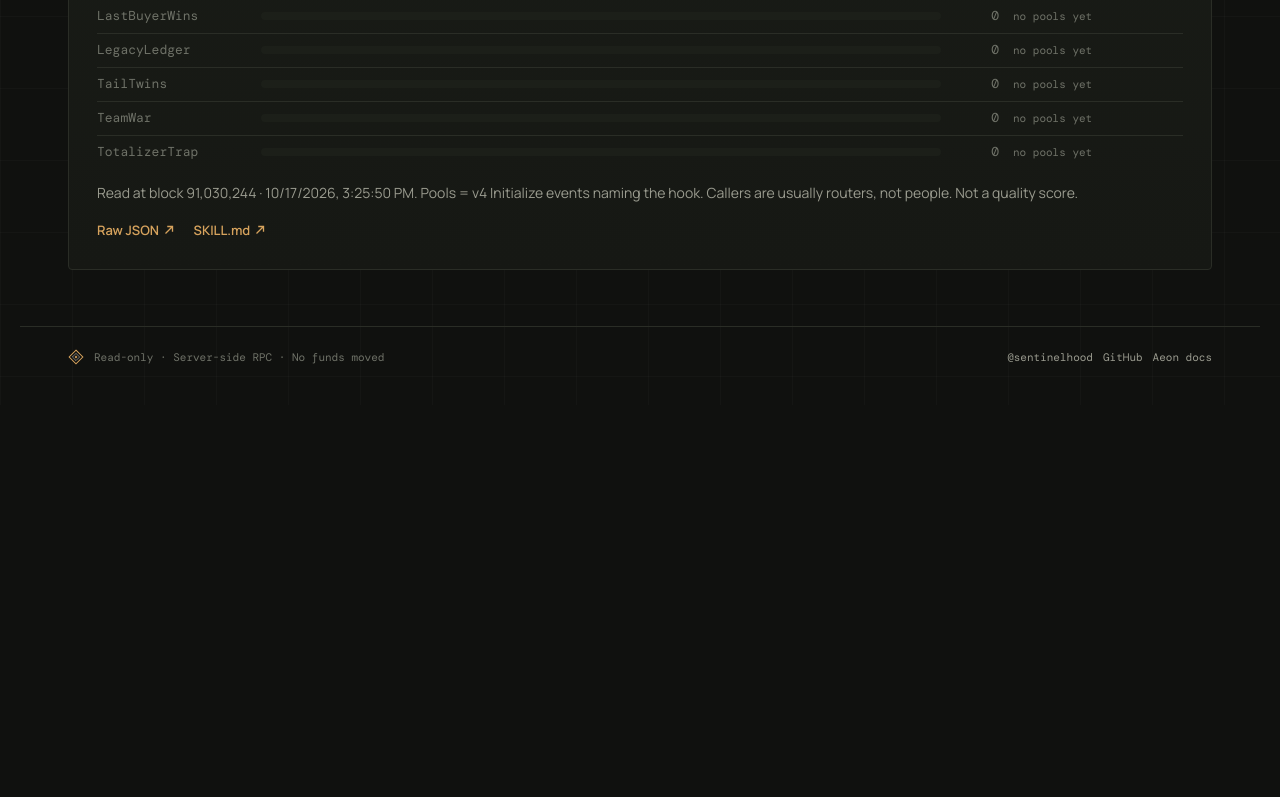
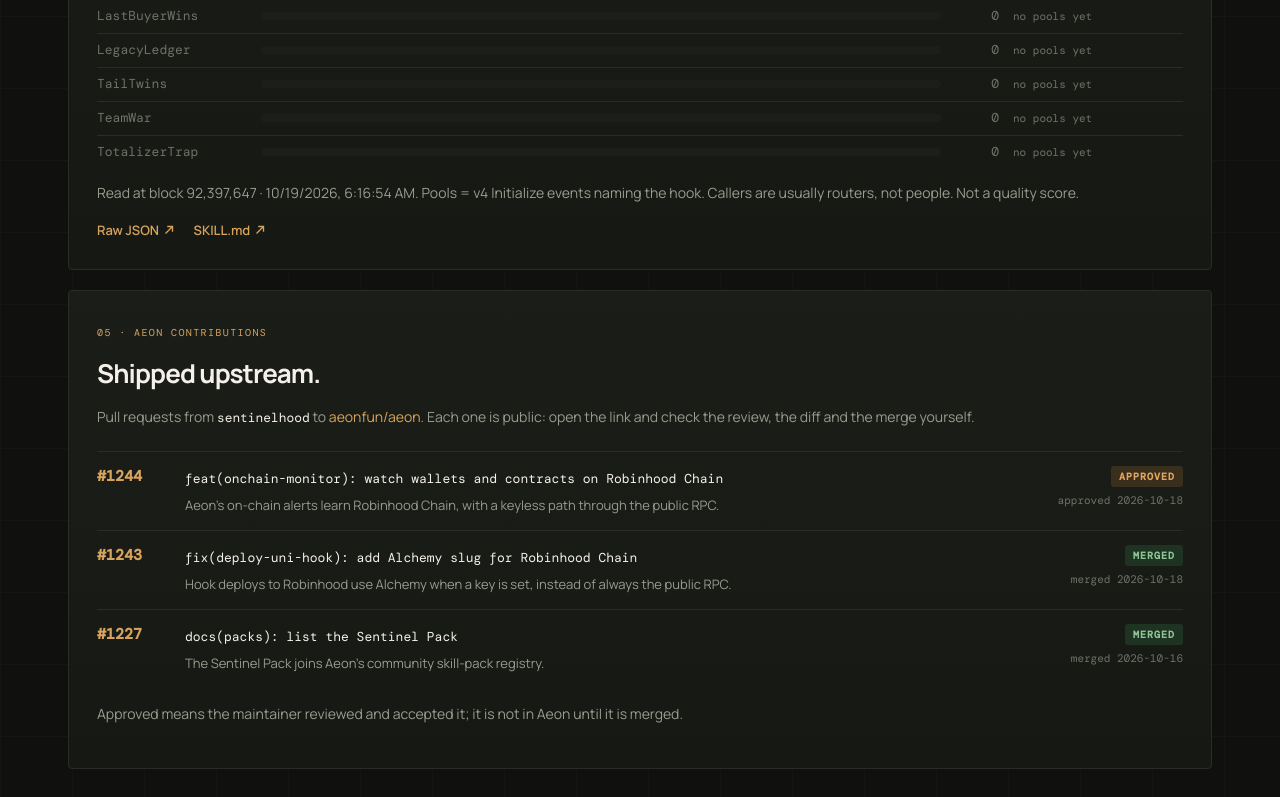
Before and after one commit to sentinelhood/robinhood-sentinel, a website built with Vite: page index.html in a window 1280 px wide. Shown: the part 2000-2797 px from the top of the page. Before the commit the page ends 2405 px from the top, so only its background shows below. Built offline with nearby package versions, Linux system fonts and the light colour scheme; files whose address does not match are found by name; a web font is replaced by a local one.

Commit message:
site: refresh hook usage (block 92,397,647) + Aeon contributions section

```diff
--- a/public/hook-usage.json
+++ b/public/hook-usage.json
@@ -1,6 +1,6 @@
 {
  "chainId": 4663,
- "block": 91030244,
+ "block": 92397647,
  "windowDays": 7.0,
  "hooks": [
   {
@@ -9,9 +9,9 @@
    "stage": "template",
    "flagsMatch": true,
    "pools": 53,
-   "activePools": 2,
-   "swaps": 10,
-   "uniqueSenders": 3
+   "activePools": 1,
+   "swaps": 40,
+   "uniqueSenders": 5
   },
   {
    "hook": "NoOp",
@@ -138,8 +138,8 @@
   "hooks": 13,
   "hooksWithPools": 2,
   "pools": 56,
-  "swaps": 10
+  "swaps": 40
  },
- "generatedAt": "2026-10-17T15:25:50+00:00",
+ "generatedAt": "2026-10-19T06:16:54+00:00",
  "source": "skills/hook-usage/hook_usage.py via rpc.mainnet.chain.robinhood.com"
 }
--- a/src/app.css
+++ b/src/app.css
@@ -242,6 +242,16 @@ pre { overflow: auto; max-height: 280px; margin: 10px 0 0; padding: 12px; backgr
 .bars .sub { color: var(--dim); font-size: 11px; }
 @keyframes grow { from { transform: scaleX(0); } to { transform: scaleX(1); } }
 
+/* ---------- aeon contributions ---------- */
+.contrib { margin: 20px 0 0; }
+.contrib-list { list-style: none; margin: 22px 0 14px; padding: 0; }
+.contrib-list li { display: grid; grid-template-columns: 70px 1fr auto; align-items: start; gap: 18px; padding: 14px 0; border-top: 1px solid var(--line); }
+.contrib-list .num { font: 600 15px var(--mono); }
+.contrib-list code { font-size: 13px; overflow-wrap: anywhere; }
+.contrib-list p { margin: 6px 0 0; font-size: 13px; color: var(--muted); }
+.contrib-list .state { display: flex; flex-direction: column; align-items: flex-end; gap: 6px; }
+.contrib-list small { font: 11px var(--mono); color: var(--dim); white-space: nowrap; }
+
 .results li { padding: 12px 0; border-top: 1px solid var(--line); }
 .results li a { font-weight: 700; font-size: 14px; }
 .results li p { margin: 4px 0 0; font-size: 13px; }
@@ -275,6 +285,8 @@ pre { overflow: auto; max-height: 280px; margin: 10px 0 0; padding: 12px; backgr
   .hooks-head { grid-template-columns: 1fr; gap: 18px; }
 }
 @media (max-width: 720px) {
+  .contrib-list li { grid-template-columns: 1fr auto; gap: 6px 12px; }
+  .contrib-list li > div { grid-column: 1 / -1; grid-row: 2; }
   .bars li { grid-template-columns: 1fr 44px; gap: 4px 12px; }
   .bars .track { grid-column: 1 / -1; grid-row: 2; }
   .bars .sub { grid-column: 1 / -1; }
--- a/src/app.ts
+++ b/src/app.ts
@@ -26,6 +26,13 @@ try {
   /* Corrupt storage is ignored. */
 }
 
+// Aeon pull requests by sentinelhood. Update `merged`/`when` only after checking the PR on GitHub.
+const CONTRIBUTIONS = [
+  { pr: 1244, title: 'feat(onchain-monitor): watch wallets and contracts on Robinhood Chain', what: 'Aeon\u2019s on-chain alerts learn Robinhood Chain, with a keyless path through the public RPC.', merged: false, when: 'approved 2026-10-18' },
+  { pr: 1243, title: 'fix(deploy-uni-hook): add Alchemy slug for Robinhood Chain', what: 'Hook deploys to Robinhood use Alchemy when a key is set, instead of always the public RPC.', merged: true, when: 'merged 2026-10-18' },
+  { pr: 1227, title: 'docs(packs): list the Sentinel Pack', what: 'The Sentinel Pack joins Aeon\u2019s community skill-pack registry.', merged: true, when: 'merged 2026-10-16' },
+];
+
 const mark = `<svg class="mark" viewBox="0 0 40 40" aria-hidden="true"><path d="M20 3 37 20 20 37 3 20Z" fill="none" stroke="currentColor" stroke-width="2.6"/><path d="M20 11 29 20 20 29 11 20Z" fill="none" stroke="#f5f1e9" stroke-width="1.2"/><path d="M20 16.5 23.5 20 20 23.5 16.5 20Z" fill="currentColor"/></svg>`;
 const arrow = `<svg viewBox="0 0 16 16" aria-hidden="true"><path d="M4 12 12 4M6 4h6v6" fill="none" stroke="currentColor" stroke-width="1.5"/></svg>`;
 
@@ -33,7 +40,7 @@ document.querySelector<HTMLDivElement>('#root')!.innerHTML = `
 <header class="top">
   <a class="brand" href="#" aria-label="Sentinel home">${mark}<span><strong>SENTINEL</strong><small>ROBINHOOD CHAIN · 4663</small></span></a>
   <nav aria-label="Sections" id="nav">
-    <a href="#inspect" data-section>Inspect</a><a href="#watch" data-section>Watchlist</a><a href="#aeon" data-section>Aeon</a><a href="#hooks" data-section>Hooks</a>
+    <a href="#inspect" data-section>Inspect</a><a href="#watch" data-section>Watchlist</a><a href="#aeon" data-section>Aeon</a><a href="#hooks" data-section>Hooks</a><a href="#contrib" data-section>Contributions</a>
     <a href="https://x.com/sentinelhood" target="_blank" rel="noopener noreferrer">X ${arrow}</a>
     <span class="nav-ind" aria-hidden="true"></span>
   </nav>
@@ -144,6 +151,20 @@ document.querySelector<HTMLDivElement>('#root')!.innerHTML = `
     <ul class="bars" id="hookBars" aria-live="polite"><li class="hint">Loading the latest snapshot…</li></ul>
     <p class="hint" id="hookMeta"></p>
     <p class="links"><a href="/hook-usage.json" target="_blank" rel="noopener">Raw JSON ${arrow}</a><a href="/skills/hook-usage.md" target="_blank" rel="noopener">SKILL.md ${arrow}</a></p>
+  </section>
+
+  <section class="card contrib reveal" id="contrib" aria-labelledby="contribTitle">
+    <span class="tag gold">05 · AEON CONTRIBUTIONS</span>
+    <h2 id="contribTitle">Shipped upstream.</h2>
+    <p class="muted">Pull requests from <code>sentinelhood</code> to <a href="https://github.com/aeonfun/aeon" target="_blank" rel="noopener noreferrer">aeonfun/aeon</a>. Each one is public: open the link and check the review, the diff and the merge yourself.</p>
+    <ul class="contrib-list">${CONTRIBUTIONS.map((c, i) => `
+      <li style="--d:${i}">
+        <a class="num" href="https://github.com/aeonfun/aeon/pull/${c.pr}" target="_blank" rel="noopener noreferrer">#${c.pr}</a>
+        <div><a href="https://github.com/aeonfun/aeon/pull/${c.pr}" target="_blank" rel="noopener noreferrer"><code>${c.title}</code></a><p>${c.what}</p></div>
+        <span class="state"><span class="badge ${c.merged ? 'ok' : 'wait'}">${c.merged ? 'Merged' : 'Approved'}</span><small>${c.when}</small></span>
+      </li>`).join('')}
+    </ul>
+    <p class="hint">Approved means the maintainer reviewed and accepted it; it is not in Aeon until it is merged.</p>
   </section>
 </main>
 
@@ -517,7 +538,7 @@ addEventListener('keydown', (e) => { if (e.key === 'Escape') { setPop(false); pi
 // The position is saved relative to the nearest section ("12px into #watch"), not as a
 // raw scrollY. Web fonts and live data change heights after load, so a raw pixel value
 // lands in the wrong place; an anchor + offset still points at the same content.
-const ANCHORS = ['.hero', '#inspect', '#watch', '#aeon', '#hooks', '.foot'];
+const ANCHORS = ['.hero', '#inspect', '#watch', '#aeon', '#hooks', '#contrib', '.foot'];
 const SCROLL_KEY = 'sentinel.scroll.v1';
 type Saved = { path: string; anchor: string; offset: number };
 
```
